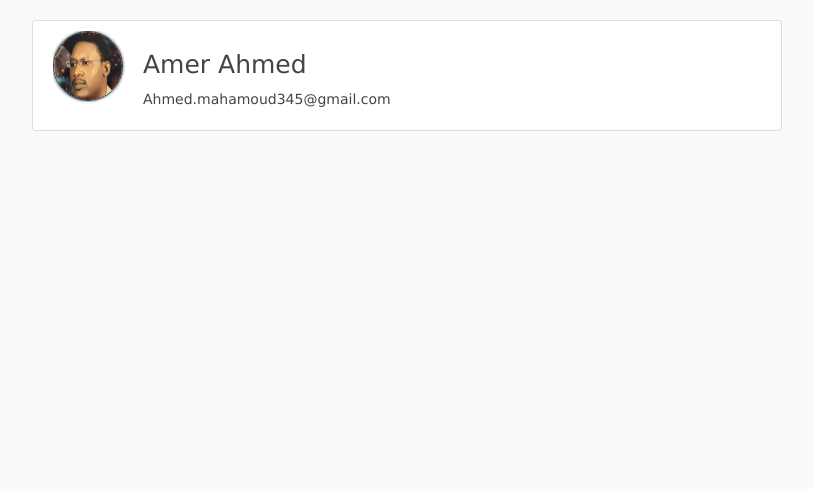
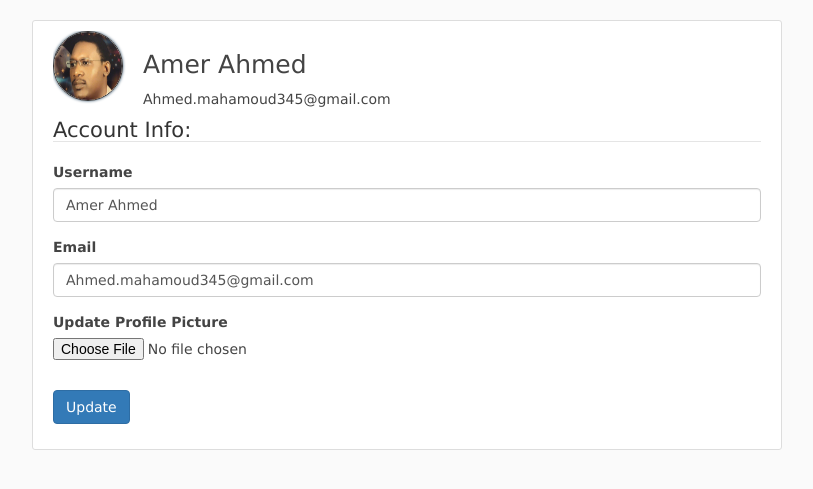
Before and after one commit to RamicAmir/portfolio-project, a Flask app: page /account in a window 1280 px wide. Shown: the part 60-549 px from the top of the page, without its empty margins (38-851 px from the left). Run offline with Flask 2, Linux system fonts and the light colour scheme; a user stored in the database is signed in; some libraries are stand-ins or nearby versions.

Commit message:
Added user-account-profiel and updated content

```diff
--- a/app/forms/forms.py
+++ b/app/forms/forms.py
@@ -1,5 +1,7 @@
+from flask_login import current_user
 from flask_wtf import FlaskForm
-from wtforms import StringField, PasswordField, SubmitField, BooleanField
+from flask_wtf.file import FileAllowed
+from wtforms import StringField, PasswordField, SubmitField, BooleanField, FileField
 from wtforms.validators import DataRequired, Length, Email, EqualTo, ValidationError
 from app.models.models import User
 
@@ -27,3 +29,22 @@ class LoginForm(FlaskForm):
     password = PasswordField('Password', validators=[DataRequired()])
     remember = BooleanField('Remember Me')
     submit = SubmitField('Sign in')
+
+
+class UpdateAccountForm(FlaskForm):
+    username = StringField('Username', validators=[DataRequired(), Length(min=4, max=60)])
+    email = StringField('Email', validators=[DataRequired(), Email()])
+    picture = FileField('Update Profile Picture', validators=[FileAllowed(['jpeg', 'jpg', 'png'])])
+    submit = SubmitField('Update')
+
+    def validate_username(self, username):
+        if username.data != current_user.username:
+            user = User.query.filter_by(username=username.data).first()
+            if user:
+                raise ValidationError('That username is taken. Please choose a different one!')
+
+    def validate_email(self, email):
+        if email.data != current_user.email:
+            user = User.query.filter_by(email=email.data).first()
+            if user:
+                raise ValidationError('That email is taken. Please choose a different one!')
--- a/app/routes/routes.py
+++ b/app/routes/routes.py
@@ -1,5 +1,8 @@
-from flask import render_template, flash, redirect, url_for, request
-from app.forms.forms import RegistrationForm, LoginForm
+import os
+import secrets
+from PIL import Image
+from flask import render_template, flash, redirect, url_for, request, current_app
+from app.forms.forms import RegistrationForm, LoginForm, UpdateAccountForm
 from app import app, db, bcrypt
 from app.models.models import User, Post
 from flask_login import login_user, current_user, logout_user, login_required
@@ -68,11 +71,37 @@ def logout():
     return redirect(url_for('index'))
 
 
-@app.route('/account')
+def save_picture(form_picture):
+    random_hex = secrets.token_hex(8)
+    _, f_ext = os.path.splitext(form_picture.filename)
+    picture_fn = random_hex + f_ext
+    picture_path = os.path.join(current_app.root_path, 'static/profile_pics', picture_fn)
+
+    output_size = (125, 125)
+    img = Image.open(form_picture)
+    img.thumbnail(output_size)
+    img.save(picture_path)
+    return picture_fn
+
+
+@app.route('/account', methods=['GET', 'POST'])
 @login_required
 def account():
+    form = UpdateAccountForm()
+    if form.validate_on_submit():
+        if form.picture.data:
+            picture_file = save_picture(form.picture.data)
+            current_user.profile = picture_file
+        current_user.username = form.username.data
+        current_user.email = form.email.data
+        db.session.commit()
+        flash('Your Account has been Updated', 'success')
+        return redirect(url_for('account'))
+    elif request.method == 'GET':
+        form.username.data = current_user.username
+        form.email.data = current_user.email
     profiles = url_for('static', filename='profile_pics/' + current_user.profile)
-    return render_template('account.html', profile=profiles)
+    return render_template('account.html', profile=profiles, form=form)
 
 
 @app.errorhandler(404)
--- a/app/templates/account.html
+++ b/app/templates/account.html
@@ -11,5 +11,50 @@
     </div>
 </div>
 <!-- Form HEAD-->
+<form method="POST" action="" enctype="multipart/form-data">
+        {{ form.hidden_tag() }}
+        <fieldset class="form-group">
+            <legend class="border-bottom mb-4">Account Info:</legend>
+            <div class="form-group">
+                {{ form.username.label(class="form-control-label") }}
+                 <!-- Handles username errors-->
+                {% if form.username.errors %}
+                {{ form.username(class="form-control form-control-lg is-invalid") }}
+                <div class="invalid-feedback">
+                    {% for error in form.username.errors %}
+                        <span>{{ error }}</span>
+                    {% endfor %}
+                </div>
+                {% else %}
+                {{ form.username(class="form-control form-control-lg") }}
+                {% endif %}
+            </div>
+            <div class="form-group">
+                {{ form.email.label(class="form-control-label") }}
+                {% if form.email.errors %}
+                {{ form.email(class="form-control form-control-lg is-invalid") }}
+                <div class="invalid-feedback">
+                    {% for error in form.email.errors %}
+                        <span>{{ error }}</span>
+                    {% endfor %}
+                </div>
+                {% else %}
+                {{ form.email(class="form-control form-control-lg") }}
+                {% endif %}
+            </div>
+          <div class="form-group">
+                    {{ form.picture.label() }}
+                    {{ form.picture(class="form-control-file") }}
+                    {% if form.picture.errors %}
+                        {% for error in form.picture.errors %}
+                            <span class="text-danger">{{ error }}</span><br />
+                        {% endfor %}
+                    {% endif %}
+                </div>
+        </fieldset>
+        <div class="form-group">
+            {{ form.submit(class="btn btn-primary") }}
+        </div>
+    </form>
 </div>
 {% endblock %}
```
Also changed, not shown: app/app.db, app/static/profile_pics/2525482b341bdfb5.png (added), app/static/profile_pics/784f6644cd5552fa.jpg (added), 1 other file.
